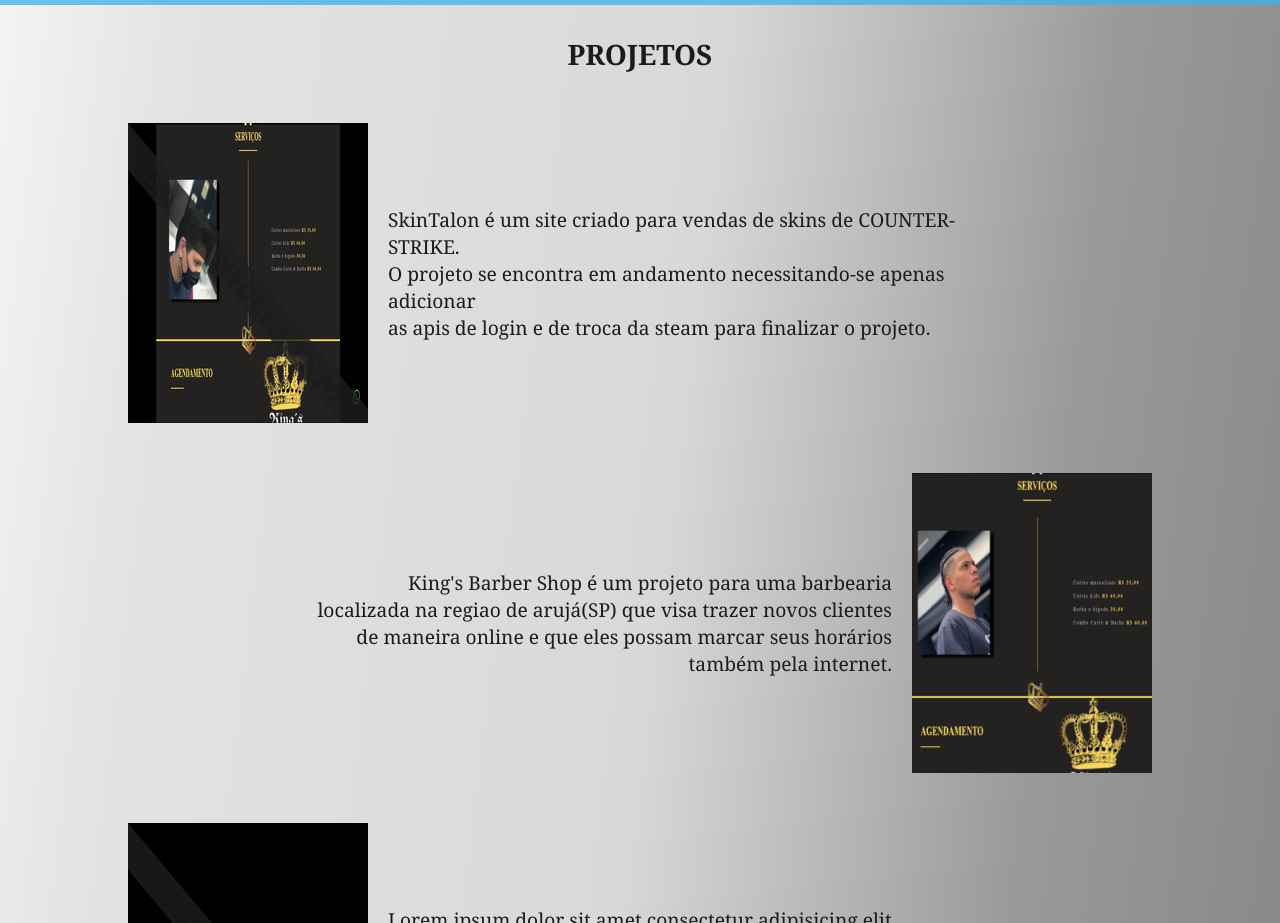
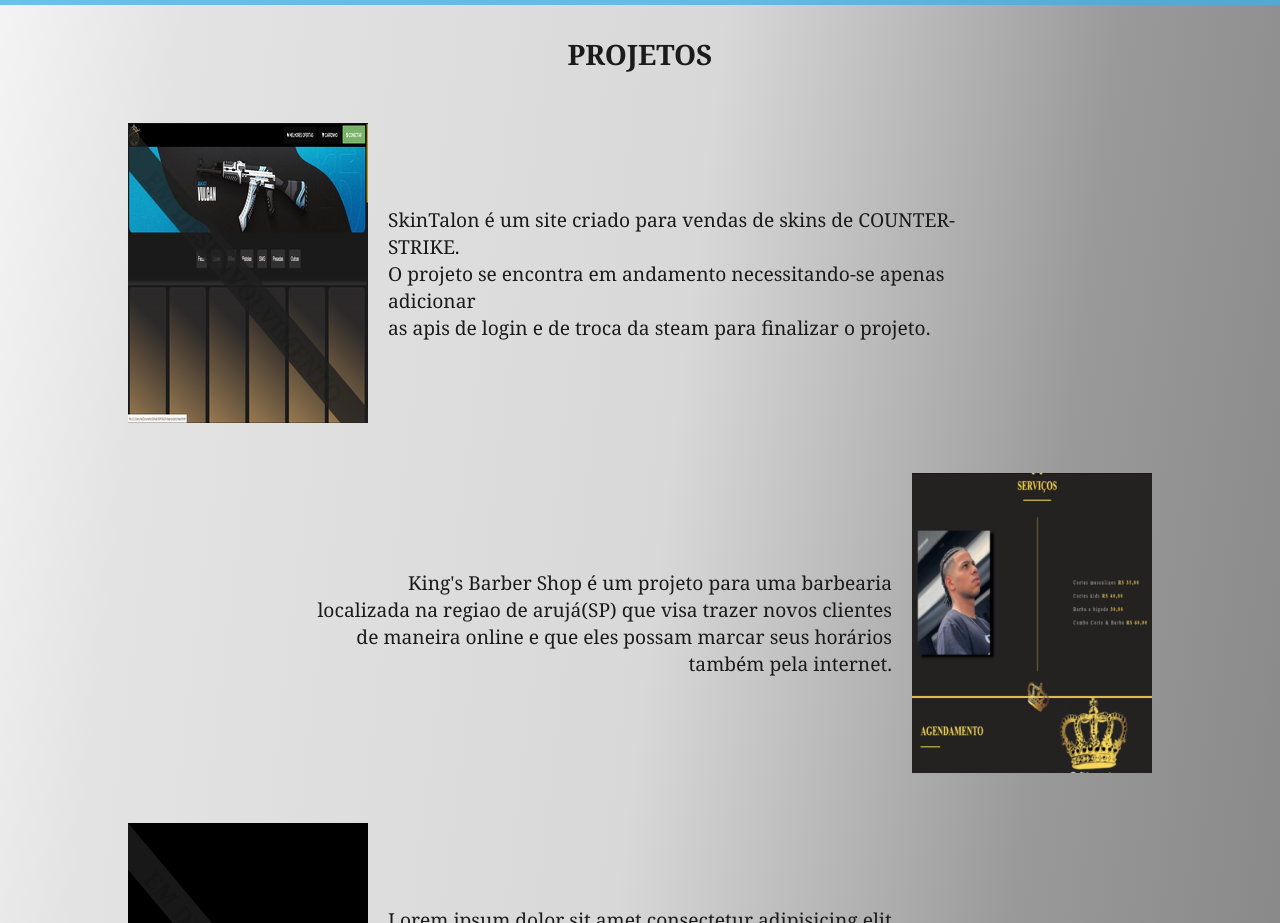
Before and after one commit to lucaszpsilva/portfolio, a plain HTML site: page index.html in a window 1280 px wide. Shown: the part 1040-1963 px from the top of the page. Drawn offline with Linux system fonts and the light colour scheme.

Commit message:
atualizando

```diff
--- a/index.html
+++ b/index.html
@@ -70,7 +70,7 @@
         <div class="container-center">
             <div class="lado-esquerdo">
                 <div class="img">
-                    <img src="media/sktred.png" alt="SkinTalon">
+                    <img src="media/sktredimen.png" alt="SkinTalon">
                     <h4>EM DESENVOLVIMENTO</h4>
                 </div>
                 <p class="texto-esquerda">SkinTalon é um site criado para vendas de skins de COUNTER-STRIKE.<br> O projeto se encontra em andamento necessitando-se apenas adicionar <br> as apis de login e de troca da steam para finalizar o projeto.</p>
```
Also changed, not shown: media/sktredimen.png (added).
